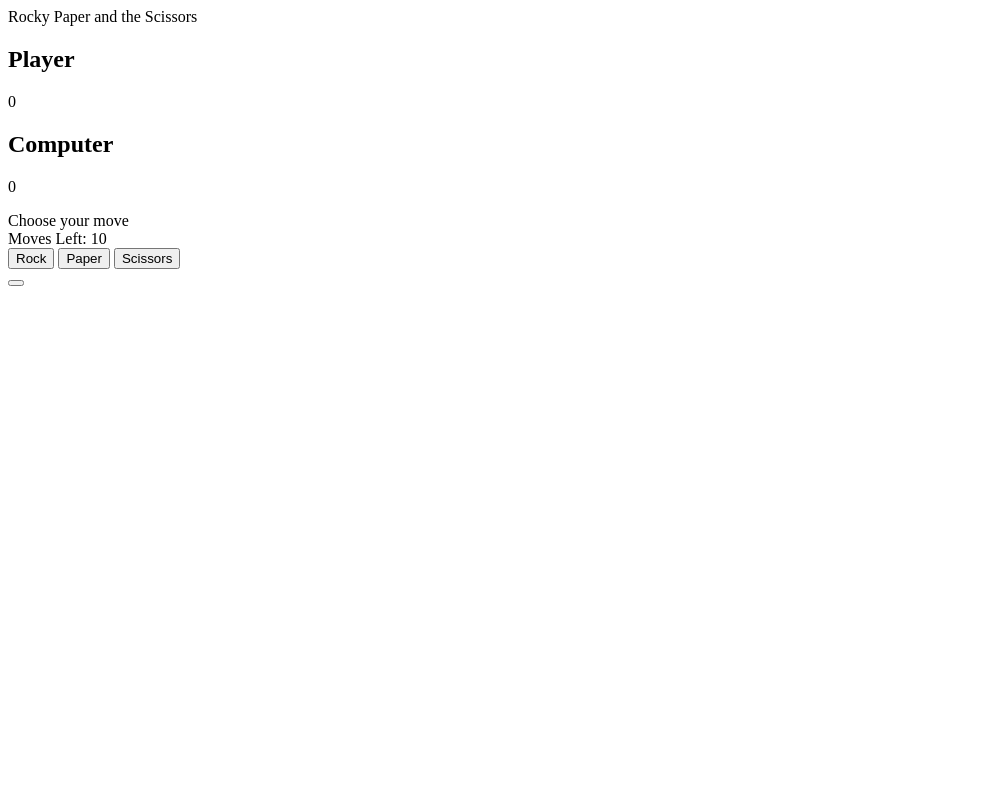
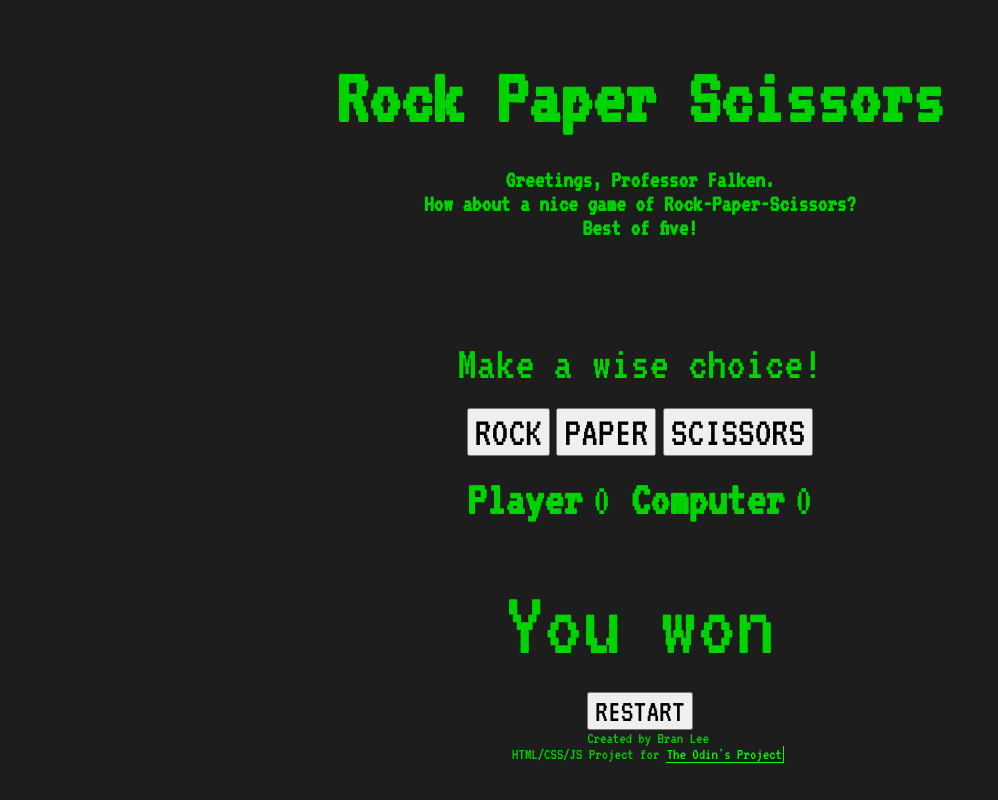
Before and after one commit to Bran-film/Odin-s-RPS, a plain HTML site: page index.html in a window 1280 px wide. Shown: the whole page, without its empty margins (0-998 px from the left). Drawn offline with Linux system fonts and the light colour scheme.

Commit message:
Redesign HTML and CSS for 8bit Screen

```diff
--- a/index.html
+++ b/index.html
@@ -1,23 +1,32 @@
-<!-- index.html -->
-
+<!-- INDEX -->
 <!DOCTYPE html>
 <html lang="en">
   <head>
     <meta charset="UTF-8" />
-    <meta
-      name="viewport"
-      content="width=device-width,
-				initial-scale=1.0"
-    />
+    <meta http-equiv="X-UA-Compatible" content="IE=edge" />
+    <meta name="viewport" content="width=device-width, initial-scale=1.0" />
     <link rel="stylesheet" href="styles.css" />
-    <title>Rock Paper Scissor</title>
+    <title>Rock Paper Scissors - Game</title>
   </head>
   <body>
     <section class="game">
-      <!-- Main -->
-      <div class="title">Rocky Paper and the Scissors</div>
+      <!-- TITLE -->
+      <div class="header">
+        <h1 class="title">Rock Paper Scissors</h1>
+        <h3 class="sub-title">
+          Greetings, Professor Falken.<br />How about a nice game of
+          Rock-Paper-Scissors?<br />Best of five!
+        </h3>
+      </div>
+      <!-- Available Choices -->
+      <div class="move">Make a wise choice!</div>
+      <div class="choices">
+        <button class="rock">ROCK</button>
+        <button class="paper">PAPER</button>
+        <button class="scissors">SCISSORS</button>
+      </div>
+      <!-- SCOREBOARD -->
 
-      <!-- SCORE -->
       <div class="score">
         <div class="playerScore">
           <h2>Player</h2>
@@ -28,26 +37,16 @@
           <p class="c-count count">0</p>
         </div>
       </div>
+      <div class="result">You won</div>
 
-      <div class="move">Choose your move</div>
-
-      <!-- Left turns -->
-      <div class="movesleft">Moves Left: 10</div>
-
-      <!-- Choices -->
-      <div class="options">
-        <button class="rock">Rock</button>
-        <button class="paper">Paper</button>
-        <button class="scissor">Scissors</button>
-      </div>
-
-      <!-- FINAL SCORE -->
-      <div class="result"></div>
-
-      <!-- Start Again -->
-      <button class="reload"></button>
+      <!-- RESTART -->
+      <button class="restart">RESTART</button>
     </section>
 
+    <footer>
+      Created by Bran Lee<br />HTML/CSS/JS Project for
+      <a href="https://www.theodinproject.com/">The Odin's Project</a>
+    </footer>
     <script src="script.js"></script>
   </body>
 </html>
--- a/script.js
+++ b/script.js
@@ -0,0 +1,5 @@
+// vars
+
+let playerScore = 0;
+let computerScore = 0;
+let moves = 0;
--- a/styles.css
+++ b/styles.css
@@ -0,0 +1,102 @@
+@import url("https://fonts.googleapis.com/css2?family=VT323&display=swap");
+
+* {
+  font-family: "VT323", monospace;
+}
+
+body {
+  background-color: rgb(29, 29, 29);
+  color: rgb(0, 212, 0);
+}
+
+.game {
+  position: relative;
+  display: flex;
+  flex-direction: column;
+  justify-content: center;
+  align-items: center;
+}
+
+.header {
+  text-align: center;
+  margin-top: 20px;
+}
+
+.title {
+  font-size: 5rem;
+  margin: 30px auto;
+}
+
+.sub-title {
+  font-size: 1.5rem;
+  margin-bottom: 100px;
+}
+
+.move {
+  font-size: 3rem;
+  text-align: center;
+}
+
+.choices button {
+  font-size: 42px;
+  margin: 20px auto;
+}
+
+button:hover {
+  cursor: pointer;
+}
+
+.score {
+  display: flex;
+  gap: 20px;
+}
+
+.playerScore,
+.computerScore {
+  display: flex;
+  flex-direction: row;
+  justify-content: center;
+  align-items: center;
+  gap: 10px;
+  font-size: 32px;
+}
+
+.playerScore h2,
+.computerScore h2 {
+  margin: 0 auto;
+}
+
+.playerScore p,
+.computerScore p {
+  font-size: 46px;
+  margin: 0 auto;
+}
+
+.result {
+  font-size: 6rem;
+  margin-top: 52px;
+}
+
+.restart {
+  position: relative;
+  /* bottom: 80px; */
+  margin: 20px auto;
+  font-size: 32px;
+}
+
+footer {
+  position: absolute;
+  height: 50px;
+  width: 100%;
+  bottom: 0;
+  margin: 20px auto;
+  text-align: center;
+}
+
+a {
+  color: rgb(0, 255, 0);
+  padding: 0 1px;
+  border-bottom: 1px solid rgb(0, 255, 0);
+  border-right: 1px solid rgb(0, 255, 0);
+  text-decoration: none;
+}
```
